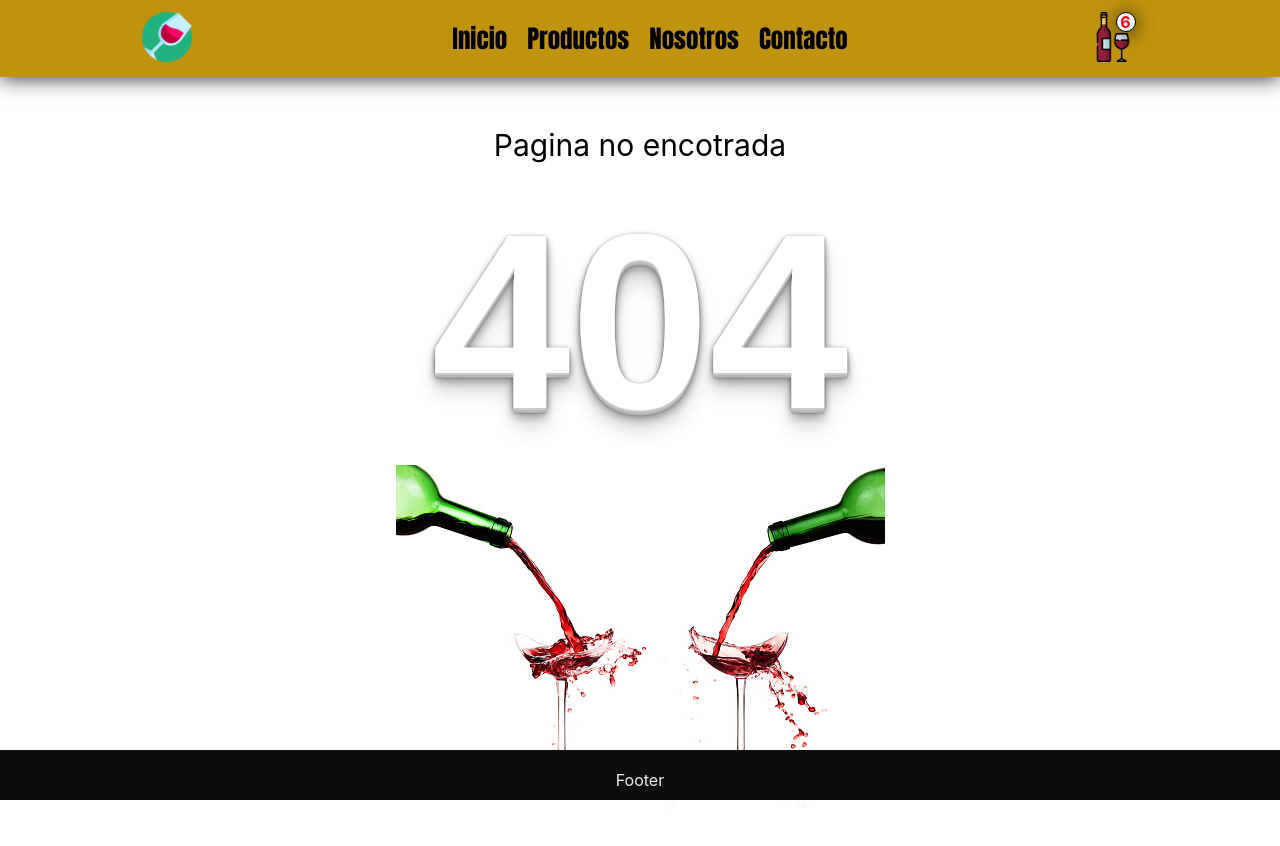
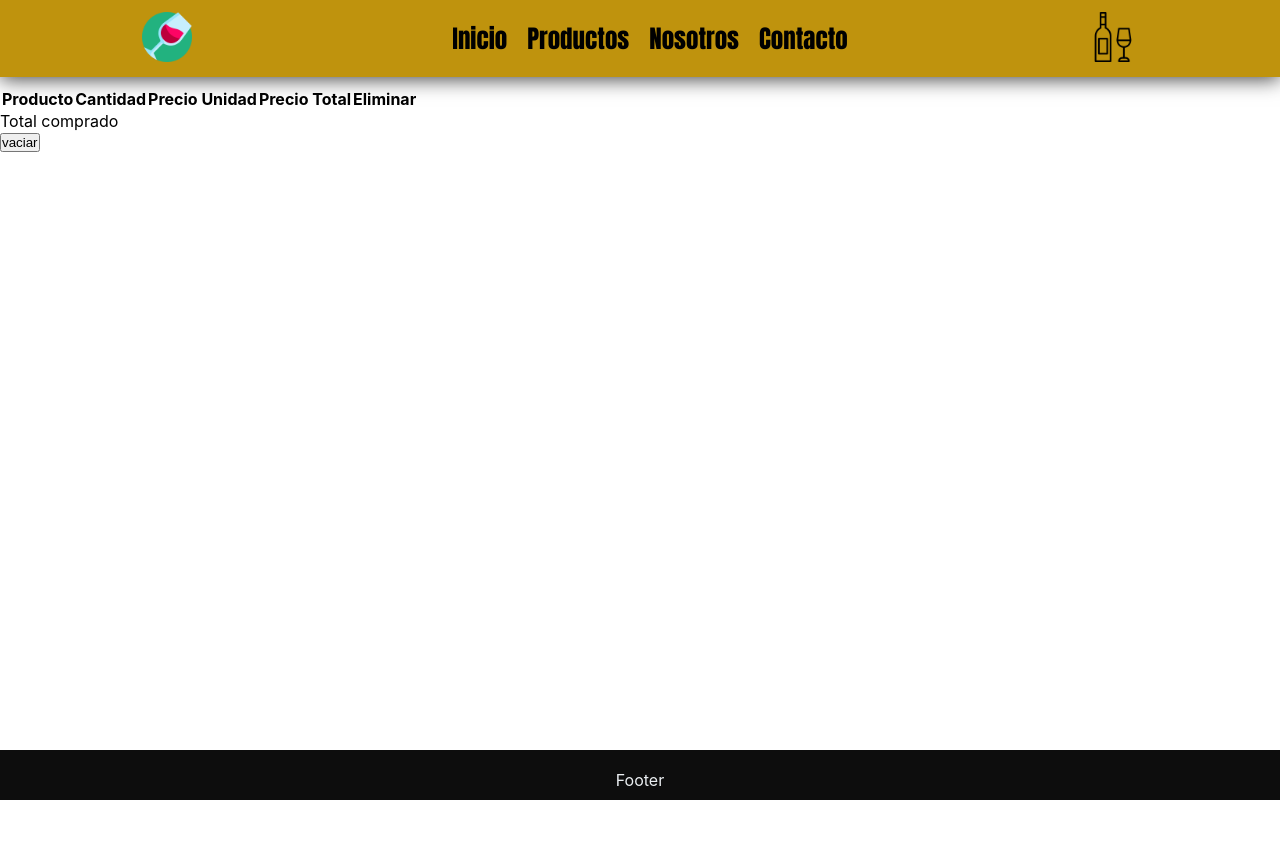
Before and after one commit to nicoriuki/react-coderhoues, a React (Create React App) app: page /cart in a window 1280 px wide. Before the commit this address had no page. Shown: the top 846 px of the page. After the commit the page ends 800 px from the top, so only its background shows below. Built offline with nearby package versions, Linux system fonts and the light colour scheme.

Commit message:
cardContext

```diff
--- a/src/App.js
+++ b/src/App.js
@@ -1,17 +1,19 @@
 import "./App.css";
 import Footer from "./common/footer/Footer";
 import NavBar from "./common/Navbar/Navbar";
-import ItemDetailContainer from "./components/ItemDetailContainer";
-import ItemListContainer from "./components/ItemListContainer";
+import ItemDetailContainer from "./components/ItemDetail/ItemDetailContainer";
+import ItemListContainer from "./components/ItemList/ItemListContainer";
 import { BrowserRouter, Routes, Route } from "react-router-dom";
 import Nosotros from "./components/Nosotros";
 import Contacto from "./components/Contacto";
 import Cart from "./components/Cart";
 import CuatroCientosCuatro from "./components/404";
+import CartContext from "./components/CartContext";
 
 function App() {
   return (
     <>
+      <CartContext>
         <BrowserRouter>
           <NavBar />
           <Routes>
@@ -20,11 +22,12 @@ function App() {
             <Route path="/id/:productId" element={<ItemDetailContainer />} />
             <Route path="/nosotros" element={<Nosotros />} />
             <Route path="/contacto" element={<Contacto />} />
-          <Route path="/cart/:cantidad" element={<Cart />} />
+            <Route path="/cart/" element={<Cart />} />
             <Route path="/*" element={<CuatroCientosCuatro />} />
           </Routes>
           <Footer />
         </BrowserRouter>
+      </CartContext>
     </>
   );
 }
--- a/src/common/Navbar/CartWidget.jsx
+++ b/src/common/Navbar/CartWidget.jsx
@@ -1,15 +1,22 @@
-import carritoVacio from "../../assets/carrito-lleno.png";
+import carritoLleno from "../../assets/carrito-lleno.png";
+import carritoVacio from "../../assets/carrito-vacio.png";
+import { myContext } from "../../components/CartContext";
+import { useContext } from "react";
 const CartWidget = () => {
-      return (
-            <>
-                  <img
-                        src={carritoVacio}
-                        className="paciente__logo"
-                        alt="Logo paciente"
-                  />
-                  <span className="badge rounded-circle">6</span>
-            </>
-      );
+  const { cantidad } = useContext(myContext);
+
+  return (
+    <>
+      {!cantidad ? (
+        <img src={carritoVacio} className="paciente__logo" alt="Logo paciente" />
+      ) : (
+        <div>
+          <img src={carritoLleno} className="paciente__logo" alt="Logo paciente" />
+          <span className="badge rounded-circle">{cantidad}</span>
+        </div>
+      )}
+    </>
+  );
 };
 
 export default CartWidget;
--- a/src/components/AgregarItem.jsx
+++ b/src/components/AgregarItem.jsx
@@ -1,8 +1,9 @@
-import { useState, useEffect } from "react";
-
-const AgregarItem = ({ initial, stockItems, setCompra }) => {
+import { useState, useEffect, useContext } from "react";
+import { myContext } from "../components/CartContext";
+const AgregarItem = ({ initial, producto, setCompra }) => {
   const [items, setItems] = useState(initial);
-  const [stock, setStock] = useState(stockItems);
+  const [stock, setStock] = useState(producto.stock);
+  const { addItem, isInCart } = useContext(myContext);
 
   useEffect(() => {
     stock === 0 ? setItems(0) : setItems(initial);
@@ -12,6 +13,7 @@ const AgregarItem = ({ initial, stockItems, setCompra }) => {
     setStock(stock - items);
     alert(`se Agregaron ${items} Productos`);
     setCompra(items);
+    isInCart(producto.id) === false ? addItem(producto.id, producto.nombre, items, producto.precio) : console.log("ya esta en el carrito");
   }
 
   function sumar() {
--- a/src/components/Cart.jsx
+++ b/src/components/Cart.jsx
@@ -1,9 +1,44 @@
-import { useParams } from "react-router-dom";
+import { myContext } from "../components/CartContext";
+import { useContext } from "react";
+import { Link } from "react-router-dom";
 const Cart = () => {
-  const { cantidad } = useParams();
+  const { removeItem, cart, clear } = useContext(myContext);
+
+  console.log(cart);
   return (
     <>
-      <div>Total comprado {cantidad}</div>
+      <table>
+        <thead>
+          <tr>
+            <th>Producto</th>
+            <th>Cantidad</th>
+            <th>Precio Unidad</th>
+            <th>Precio Total</th>
+            <th>Eliminar</th>
+          </tr>
+        </thead>
+        <tbody>
+          {cart.map((item) => (
+            <tr key={item.id}>
+              <td>{item.nombre}</td>
+              <td>{item.cantidad}</td>
+              <td>${item.precio}</td>
+              <td>${item.precio * item.cantidad}</td>
+              <td>
+                <Link to={"/cart/"}>
+                  <button onClick={() => removeItem(item.id)}>Eliminar</button>
+                </Link>
+              </td>
+            </tr>
+          ))}
+        </tbody>
+      </table>
+      <div>Total comprado </div>
+      <div>
+        <Link to={"/cart/"} onClick={() => clear()}>
+          <button>vaciar</button>
+        </Link>
+      </div>
     </>
   );
 };
--- /dev/null
+++ b/src/components/CartContext.jsx
@@ -0,0 +1,32 @@
+import { createContext, useState, useEffect } from "react";
+export const myContext = createContext();
+
+export default function CartContext({ children }) {
+  const [cart, setCart] = useState([]);
+  const [cantidad, setCantidad] = useState(0);
+
+  const addItem = (id, nombre, cantidad, precio) => {
+    const nuevoProd = { id, nombre, cantidad, precio };
+    setCart([...cart, nuevoProd]);
+  };
+  useEffect(() => {
+    let cant = 0;
+    cart.map((item) => (cant += item.cantidad));
+    setCantidad(cant);
+  }, [cart]);
+  function removeItem(id) {
+    setCart(cart.filter((item) => item.id !== id));
+  }
+  const clear = () => {
+    setCart([]);
+  };
+  const isInCart = (id) => {
+    cart.find((item) => (item.id === id ? true : false));
+  };
+
+  return (
+    <>
+      <myContext.Provider value={{ cart, cantidad, setCart, addItem, clear, removeItem, isInCart }}>{children}</myContext.Provider>
+    </>
+  );
+}
--- a/src/components/ItemDetail.jsx
+++ b/src/components/ItemDetail/ItemDetail.jsx
@@ -1,9 +1,9 @@
-import AgregarItem from "./AgregarItem";
+import AgregarItem from "../AgregarItem";
 import React, { useState } from "react";
 import { Link } from "react-router-dom";
 
 const ItemDetail = ({ detail }) => {
-  const { imagen, nombre, bodega, precio, stock, varietal, region, valle, crianza, tiempo, enologo, descripcion, notas } = detail;
+  const { imagen, nombre, bodega, precio, stock, varietal, region, valle, crianza, tiempo, enologo, descripcion, notas, id } = detail;
   const [compra, setCompra] = useState();
 
   return (
@@ -24,9 +24,9 @@ const ItemDetail = ({ detail }) => {
               </div>
             </div>
             {!compra ? (
-              <AgregarItem initial={1} stockItems={stock} setCompra={setCompra} />
+              <AgregarItem initial={1} producto={{ stock, nombre, id, precio }} setCompra={setCompra} />
             ) : (
-              <Link to={"/cart/" + compra}>
+              <Link to={"/cart/"}>
                 <button>Terminar Compra</button>
               </Link>
             )}
--- a/src/components/ItemDetailContainer.jsx
+++ b/src/components/ItemDetail/ItemDetailContainer.jsx
@@ -1,7 +1,7 @@
 import { useEffect, useState } from "react";
-import productosHarcode from "../helper/productos.json";
+import productosHarcode from "../../helper/productos.json";
 import ItemDetail from "./ItemDetail";
-import Cargando from "../common/Cargando";
+import Cargando from "../../common/Cargando";
 import { useParams } from "react-router-dom";
 const ItemDetailContainer = () => {
   const [productos, setProductos] = useState([]);
--- a/src/components/ItemListContainer.jsx
+++ b/src/components/ItemList/ItemListContainer.jsx
@@ -1,6 +1,6 @@
 import { useState, useEffect } from "react";
-import productosHarcode from "../../src/helper/productos.json";
-import Cargando from "./../common/Cargando";
+import productosHarcode from "../../../src/helper/productos.json";
+import Cargando from "./../../common/Cargando";
 import ItemList from "./ItemList";
 import { useParams } from "react-router-dom";
 
```
Also changed, not shown: src/components/ItemList/Item.jsx (renamed from src/components/Item.jsx), src/components/ItemList/ItemList.jsx (renamed from src/components/ItemList.jsx). Lines whose indentation alone changed are shown as unchanged.
